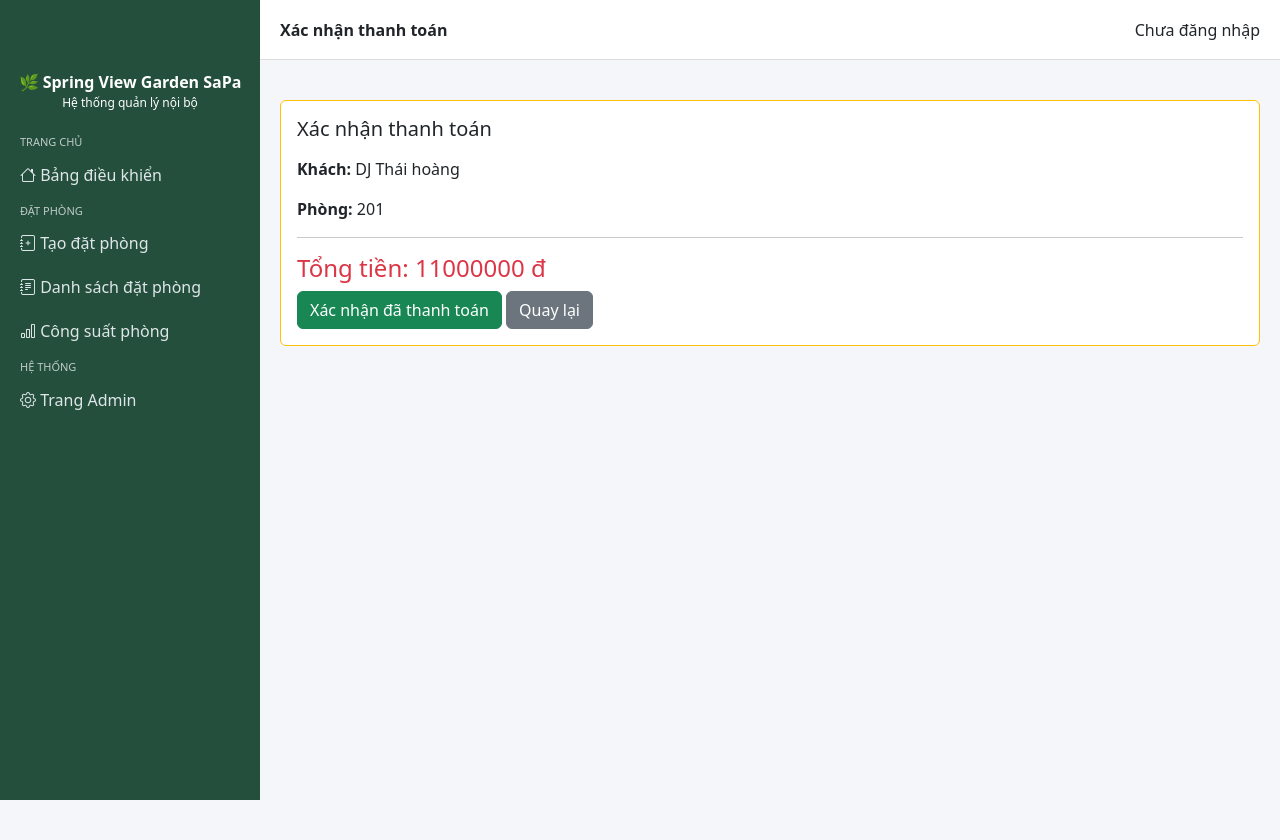
After one commit to huyhandsome6996/qlks_test, a Django app: page /hoa-don/1/thanh-toan/ in a window 1280 px wide. The commit adds this page. Shown: the top 840 px of the page. Run offline with Django 5.2, Linux system fonts and the light colour scheme; data comes from the database, SQL or seed files in the repository.

Commit message:
luu lichsu hoadon khi thanh toan

```diff
--- a/hoa_don/admin.py
+++ b/hoa_don/admin.py
@@ -12,3 +12,5 @@ class HoaDonAdmin(admin.ModelAdmin):
         'thoi_diem_tao'
     )
     list_filter = ('trang_thai',)
+
+list_filter = ('trang_thai', 'thoi_diem_tao')
--- a/hoa_don/urls.py
+++ b/hoa_don/urls.py
@@ -5,5 +5,5 @@ app_name = 'hoa_don'
 
 urlpatterns = [
     path('<int:dat_phong_id>/', views.chi_tiet_hoa_don, name='chi_tiet'),
+    path('<int:dat_phong_id>/thanh-toan/', views.xac_nhan_thanh_toan, name='thanh_toan'),
 ]
-# hoa_don/urls.py ends here
--- a/hoa_don/views.py
+++ b/hoa_don/views.py
@@ -1,8 +1,22 @@
 from django.shortcuts import render, get_object_or_404
 from .models import HoaDon
+from dat_phong.models import DatPhong
+from django.shortcuts import redirect
 
 def chi_tiet_hoa_don(request, dat_phong_id):
     hoa_don = get_object_or_404(HoaDon, dat_phong_id=dat_phong_id)
     return render(request, 'hoa_don/chi_tiet_hoa_don.html', {
         'hoa_don': hoa_don
     })
+
+def xac_nhan_thanh_toan(request, dat_phong_id):
+    hoa_don = get_object_or_404(HoaDon, dat_phong_id=dat_phong_id)
+
+    if request.method == 'POST':
+        hoa_don.trang_thai = 'da_tt'
+        hoa_don.save()
+        return redirect('hoa_don:chi_tiet', dat_phong_id)
+
+    return render(request, 'hoa_don/xac_nhan_thanh_toan.html', {
+        'hoa_don': hoa_don
+    })
--- /dev/null
+++ b/templates/hoa_don/xac_nhan_thanh_toan.html
@@ -0,0 +1,32 @@
+{% extends "base.html" %}
+
+{% block page_title %}Xác nhận thanh toán{% endblock %}
+
+{% block content %}
+<div class="card border-warning">
+  <div class="card-body">
+    <h5 class="mb-3">Xác nhận thanh toán</h5>
+
+    <p><strong>Khách:</strong> {{ hoa_don.dat_phong.ten_khach }}</p>
+    <p><strong>Phòng:</strong> {{ hoa_don.dat_phong.phong.ma_phong }}</p>
+
+    <hr>
+
+    <h4 class="text-danger">
+      Tổng tiền: {{ hoa_don.tong_tien }} đ
+    </h4>
+
+    <form method="post">
+      {% csrf_token %}
+      <button type="submit" class="btn btn-success">
+        Xác nhận đã thanh toán
+      </button>
+
+      <a href="{% url 'hoa_don:chi_tiet' hoa_don.dat_phong.id %}"
+         class="btn btn-secondary">
+        Quay lại
+      </a>
+    </form>
+  </div>
+</div>
+{% endblock %}
```
Also changed, not shown: dat_phong/views.py (+40 -16 lines), templates/hoa_don/chi_tiet_hoa_don.html (+7 -0 lines), db.sqlite3.
